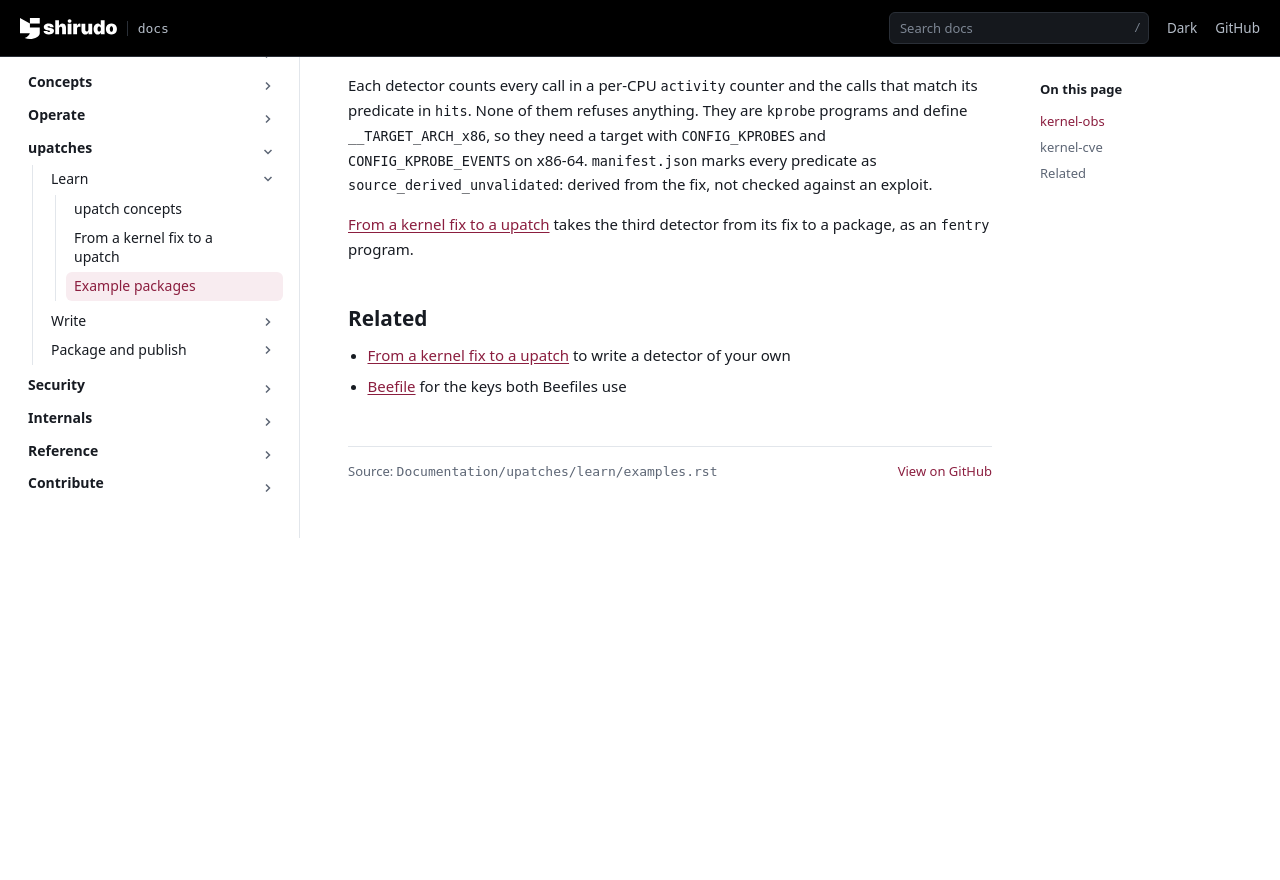
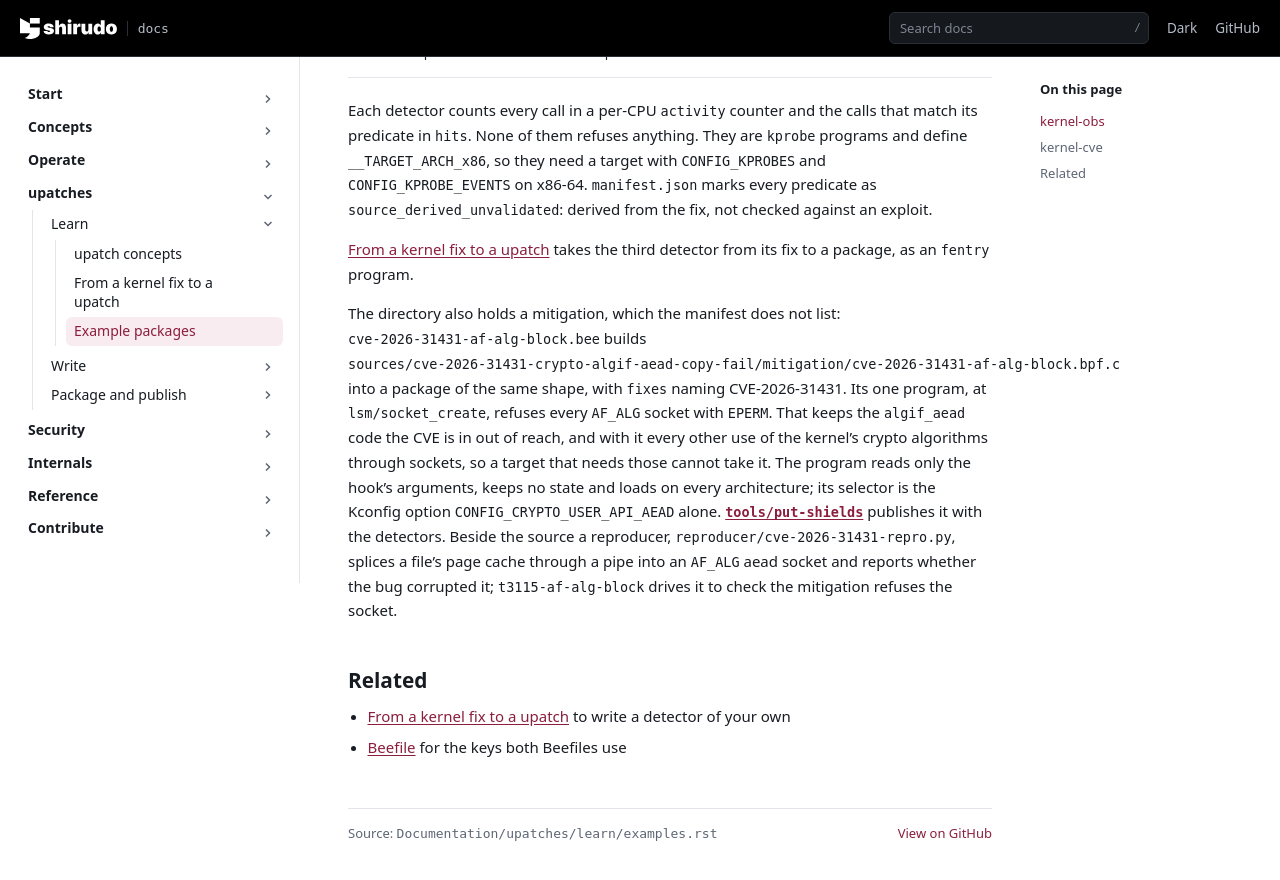
Before and after one commit to AliBashaSY/shirudo, a Sphinx documentation site: the page built from Documentation/upatches/learn/examples.rst, in a window 1280 px wide and 900 px high, scrolled down 6940 px. Shown: the top 880 px of the window. Built offline with Sphinx 7.4.7, drawn with Linux system fonts in a browser that asks for light colours; pages that are not in the unit, such as notebooks, are missing from menus; before the commit the page ends 7479 px from its top, so only the background shows below that; some of the changed text lies outside the part shown.

Commit message:
Documentation: cover the CVE-2026-31431 mitigations and their tests
Record the kernel-cve mitigations and the tests that exercise them. The
project layout and the example-packages page gain the mitigation beside
the detectors, the arch-support note is reworded now that kernel-cve
ships a mitigation as well as its kprobe detectors, and the test
coverage tables gain t3115, t3116 and the delivery of the mitigation
through t9105, with the config-end2end row naming its tree operation.

Signed-off-by: John Fastabend <john.fastabend@gmail.com>

```diff
--- a/Documentation/contribute/arch-support.rst
+++ b/Documentation/contribute/arch-support.rst
@@ -89,8 +89,8 @@ x86-64
   ``CONFIG_CC_OPTIMIZE_FOR_SIZE=y``, can crash when a BPF trampoline is
   updated. :doc:`/operate/plan/system-requirements` says which
   kernels need it.
-- ``kernel-cve`` defines ``__TARGET_ARCH_x86`` for its ``kprobe``
-  programs and loads on x86-64 only.
+- The ``kernel-cve`` detectors define ``__TARGET_ARCH_x86`` for their
+  ``kprobe`` programs and load on x86-64 only.
 
 arm64
 -----
@@ -146,7 +146,7 @@ shirudo
   against the 512 bytes of riscv64.
 - Let ``kprobe`` upatches build for more than one architecture.
   ``shirudo build`` passes no ``__TARGET_ARCH_*`` define, so the source
-  picks one, as ``kernel-cve`` picks x86-64.
+  picks one, as the ``kernel-cve`` detectors pick x86-64.
 
 Linux kernel
 ~~~~~~~~~~~~
--- a/Documentation/contribute/code/developer-guide.rst
+++ b/Documentation/contribute/code/developer-guide.rst
@@ -424,7 +424,8 @@ Project layout
        by CI. See :doc:`/internals/kernel-patches`.
    * - :src:`upatches/`
      - The shipped packages: ``kernel-obs`` with its Beefile, and the
-       three ``kernel-cve`` detectors, each with its own.
+       three ``kernel-cve`` detectors and the ``kernel-cve``
+       mitigation, each with its own.
    * - :src:`systemd/`
      - Unit and timer templates for the target.
    * - :src:`completion/`
--- a/Documentation/contribute/testing/testing.rst
+++ b/Documentation/contribute/testing/testing.rst
@@ -1056,8 +1056,9 @@ config image, as ``t9105`` configures node A:
    * - ``config-end2end``
      - ``role=edge``
      - The tree ``shirudo/end2end-tree`` and the test's collector. Node
-       A activates it in ``t9105``, and the ``kernel-obs`` and
-       ``e2e-java`` operations select ``role=edge``.
+       A activates it in ``t9105``, and the ``kernel-obs``, ``e2e-java``
+       and ``cve-2026-31431-alg-splice-block`` operations select
+       ``role=edge``.
    * - ``config-edge``
      - ``role=edge``
      - The tree ``shirudo/pipeline-tree`` on the test's registry and the
--- a/Documentation/upatches/learn/examples.rst
+++ b/Documentation/upatches/learn/examples.rst
@@ -11,8 +11,8 @@ Example packages
 The tree ships packages under :src:`upatches/`: ``kernel-obs``, a
 complete observability package with arena tables, serializers, decoders
 and generated ``.rodata``, and in ``kernel-cve`` three small CVE
-detectors exported from a mitigation campaign, each a package of its
-own.
+detectors exported from a mitigation campaign and one CVE mitigation,
+each a package of its own.
 
 kernel-obs
 ----------
@@ -108,6 +108,23 @@ checked against an exploit.
 :doc:`/upatches/learn/kernel-fix-tutorial` takes the third detector from its fix
 to a package, as an ``fentry`` program.
 
+The directory also holds a mitigation, which the manifest does not
+list: ``cve-2026-31431-af-alg-block.bee`` builds
+``sources/cve-2026-31431-crypto-algif-aead-copy-fail/mitigation/cve-2026-31431-af-alg-block.bpf.c``
+into a package of the same shape, with ``fixes`` naming CVE-2026-31431.
+Its one program, at ``lsm/socket_create``, refuses every ``AF_ALG``
+socket with ``EPERM``. That keeps the ``algif_aead`` code the CVE is in
+out of reach, and with it every other use of the kernel's crypto
+algorithms through sockets, so a target that needs those cannot take
+it. The program reads only the hook's arguments, keeps no state and
+loads on every architecture; its selector is the Kconfig option
+``CONFIG_CRYPTO_USER_API_AEAD`` alone. :src:`tools/put-shields`
+publishes it with the detectors. Beside the source a reproducer,
+``reproducer/cve-2026-31431-repro.py``, splices a file's page cache
+through a pipe into an ``AF_ALG`` aead socket and reports whether the
+bug corrupted it; ``t3115-af-alg-block`` drives it to check the
+mitigation refuses the socket.
+
 Related
 -------
 
```
Also changed, not shown: Documentation/contribute/testing/test-coverage.rst (+17 -6 lines).
